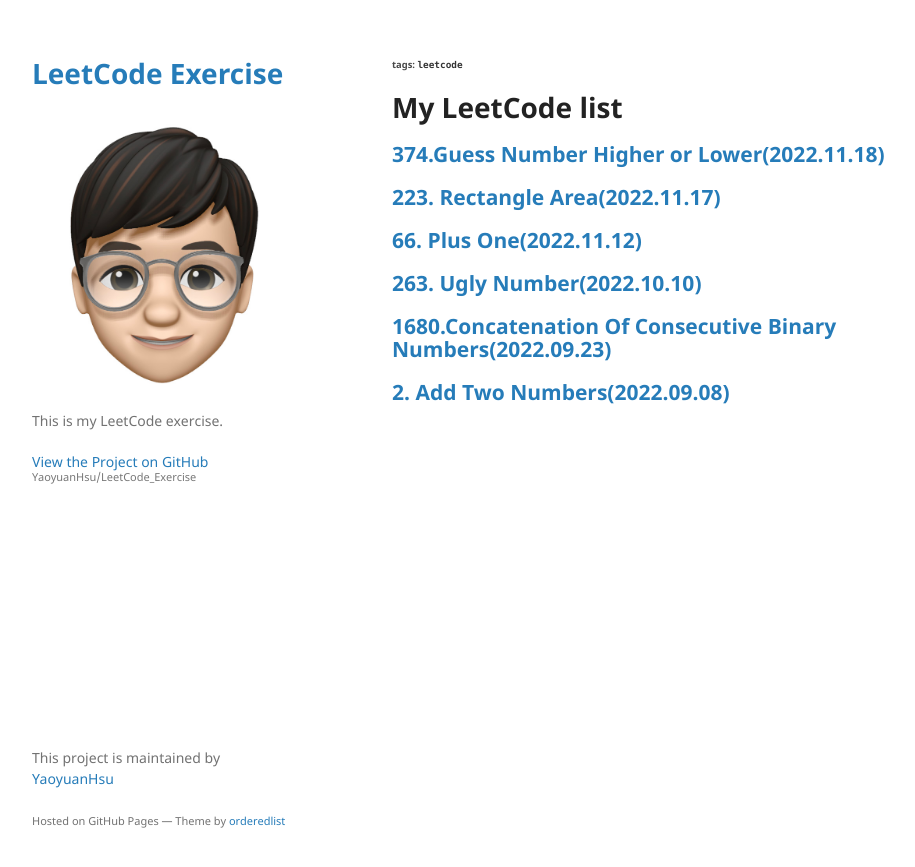
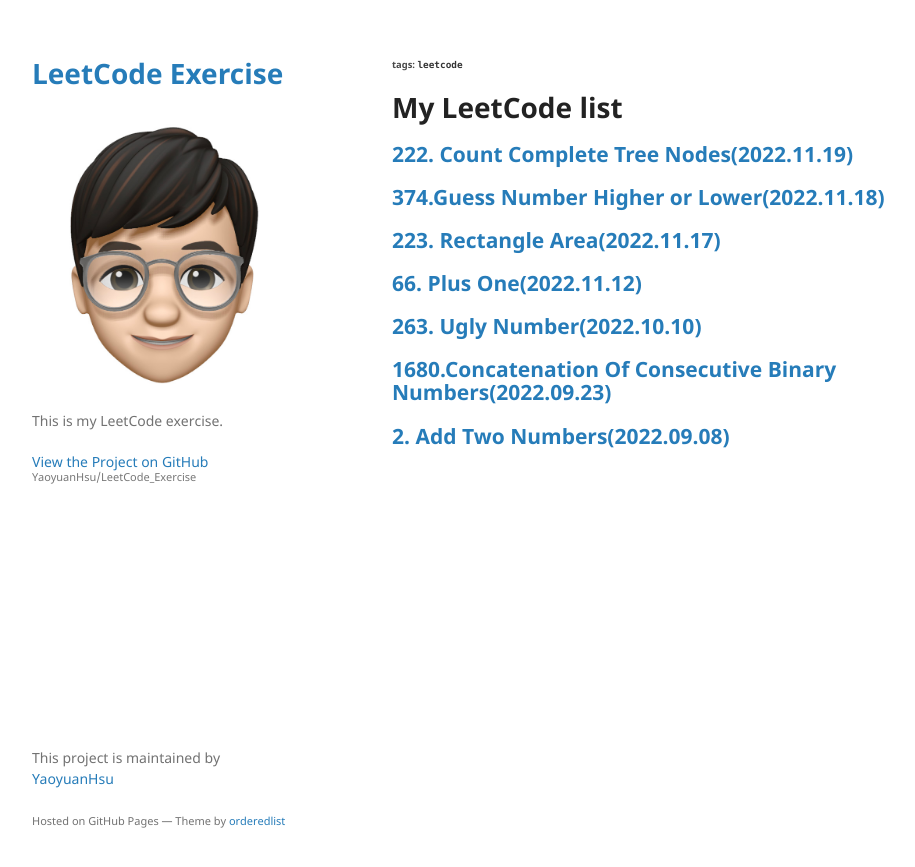
Before and after one commit to YaoyuanHsu/LeetCode_Exercise, a Jekyll site: the page built from index.md, in a window 1280 px wide. Shown: the top 867 px of the page, without its empty margins (178-1093 px from the left). Built offline with Jekyll 4.4.1, drawn with Linux system fonts in a browser that asks for light colours; our own code applies the rules of GitHub Pages for plain Markdown files.

Commit message:
Update list

```diff
--- a/index.md
+++ b/index.md
@@ -1,5 +1,6 @@
 ###### tags: `leetcode`
 # My LeetCode list
+## [222. Count Complete Tree Nodes(2022.11.19)](https://yaoyuanhsu.github.io/LeetCode_Exercise/pages/222.Count_Complete_Tree_Nodes)
 ## [374.Guess Number Higher or Lower(2022.11.18)](https://yaoyuanhsu.github.io/LeetCode_Exercise/pages/374.Guess_Number_Higher_or_Lower)
 ## [223. Rectangle Area(2022.11.17)](https://yaoyuanhsu.github.io/LeetCode_Exercise/pages/223.Rectangle_Area)
 ## [66. Plus One(2022.11.12)](https://yaoyuanhsu.github.io/LeetCode_Exercise/pages/66.Plus_One)
```
